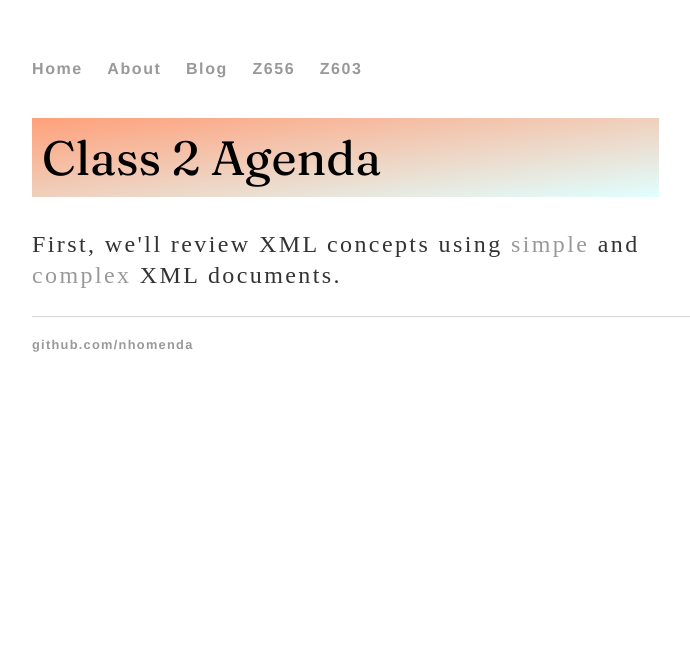
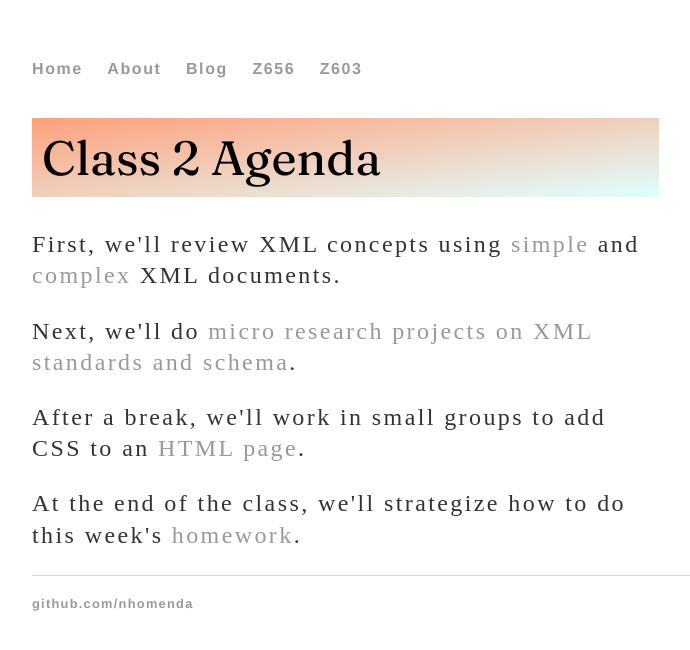
Before and after one commit to nhomenda/nhomenda.github.io, a Jekyll site: the page built from Z603/class2.html, in a window 1280 px wide. Shown: the top 650 px of the page, without its empty margins (160-850 px from the left). Built offline with Jekyll 4.4.1, drawn with Linux system fonts in a browser that asks for light colours.

Commit message:
Update class2.html

```diff
--- a/Z603/class2.html
+++ b/Z603/class2.html
@@ -7,7 +7,7 @@ date: 2021-01-28
 <h1>{{ page.title }}</h1>
 <div class="blurb">
   <p>First, we'll review XML concepts using <a href="/Z603/simple.xml">simple</a> and <a href="http://purl.dlib.indiana.edu/iudl/general/pageturner/mets/VAA2099">complex</a> XML documents.</p>
-  <!--<p>Next, we'll do <a href="/Z603/xmlreview.html">micro research projects on XML standards and schema</a>.</p>
+  <p>Next, we'll do <a href="/Z603/xmlreview.html">micro research projects on XML standards and schema</a>.</p>
   <p>After a break, we'll work in small groups to add CSS to an <a href="/Z603/petrock.html">HTML page</a>.</p>
-  <p>At the end of the class, we'll strategize how to do this week's <a href="/Z603/hw2.html">homework</a>.</p>-->
+  <p>At the end of the class, we'll strategize how to do this week's <a href="/Z603/hw2.html">homework</a>.</p>
 </div><!-- /.blurb -->
```
